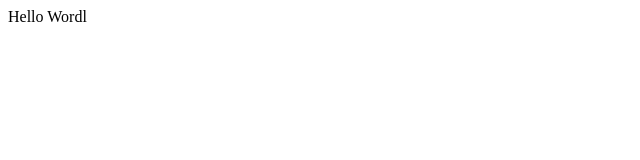
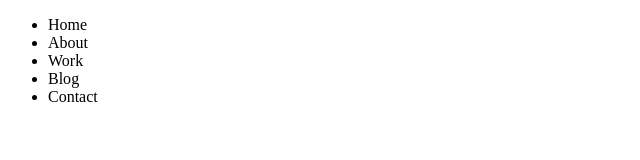
Before and after one commit to krrishexe/Genrefy, a plain HTML site: page Frontend/index.html in a window 1280 px wide. Shown: the whole page, without its empty margins (0-640 px from the left). Drawn offline with Linux system fonts and the light colour scheme.

Commit message:
added navbar html

```diff
--- a/Frontend/index.html
+++ b/Frontend/index.html
@@ -9,8 +9,22 @@
 </head>
 <body>
 
-Hello Wordl
+    <div id="container">
+        <div class="navT">
+          <div class="icon"></div>
+        </div>
 
+        <div id="menu">
+          <ul>
+            <li><a>Hom<span class="space">e</span></a></li>
+            <li><a>Abou<span class="space">t</span></a></li>
+            <li><a>Wor<span class="space">k</span></a></li>
+            <li><a>Blo<span class="space">g</span></a></li>
+            <li><a>Contac<span class="space">t</span></a></li>
+          </ul>
+        </div>
+
+      </div>
 
 
 
```
